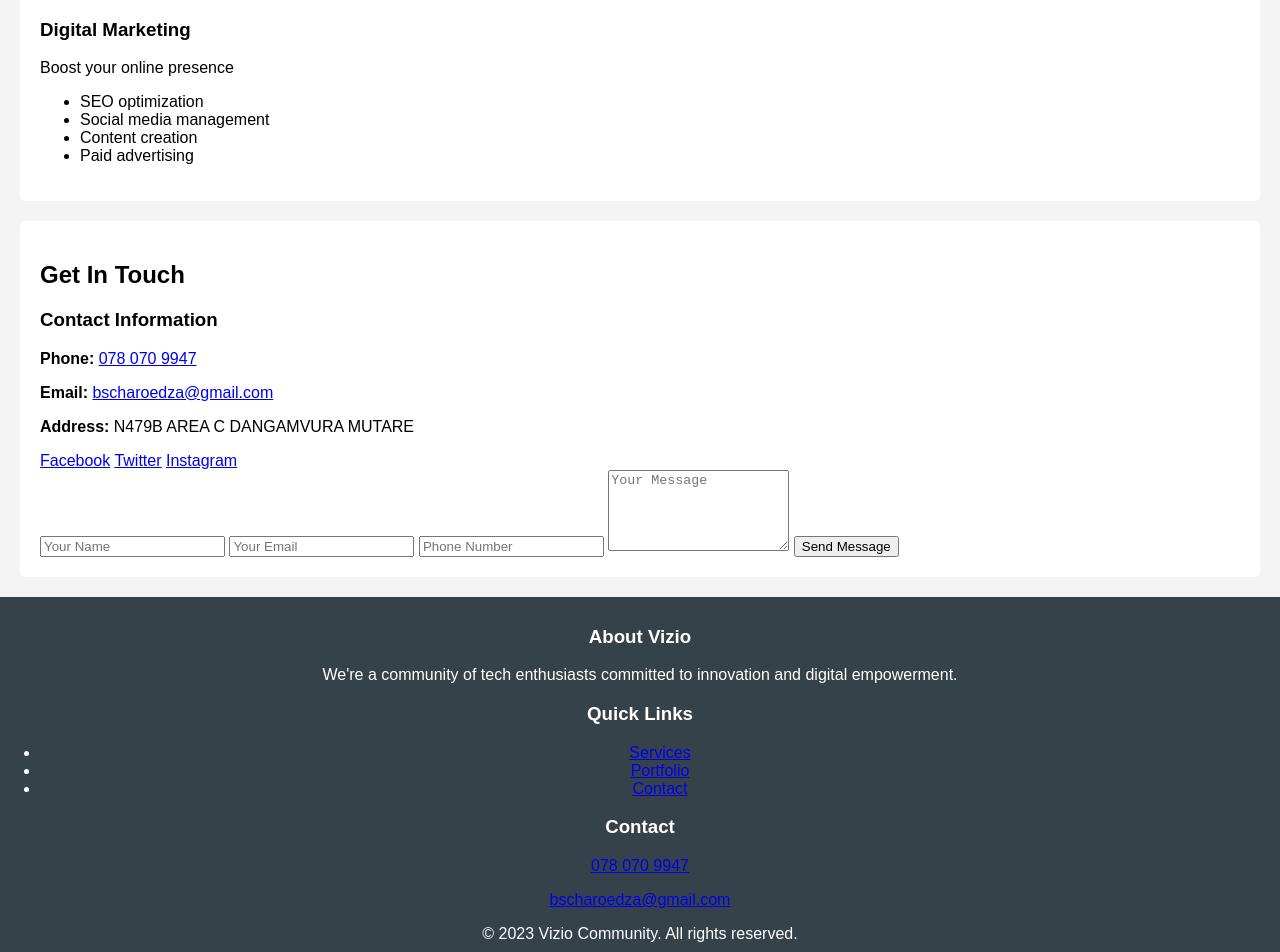
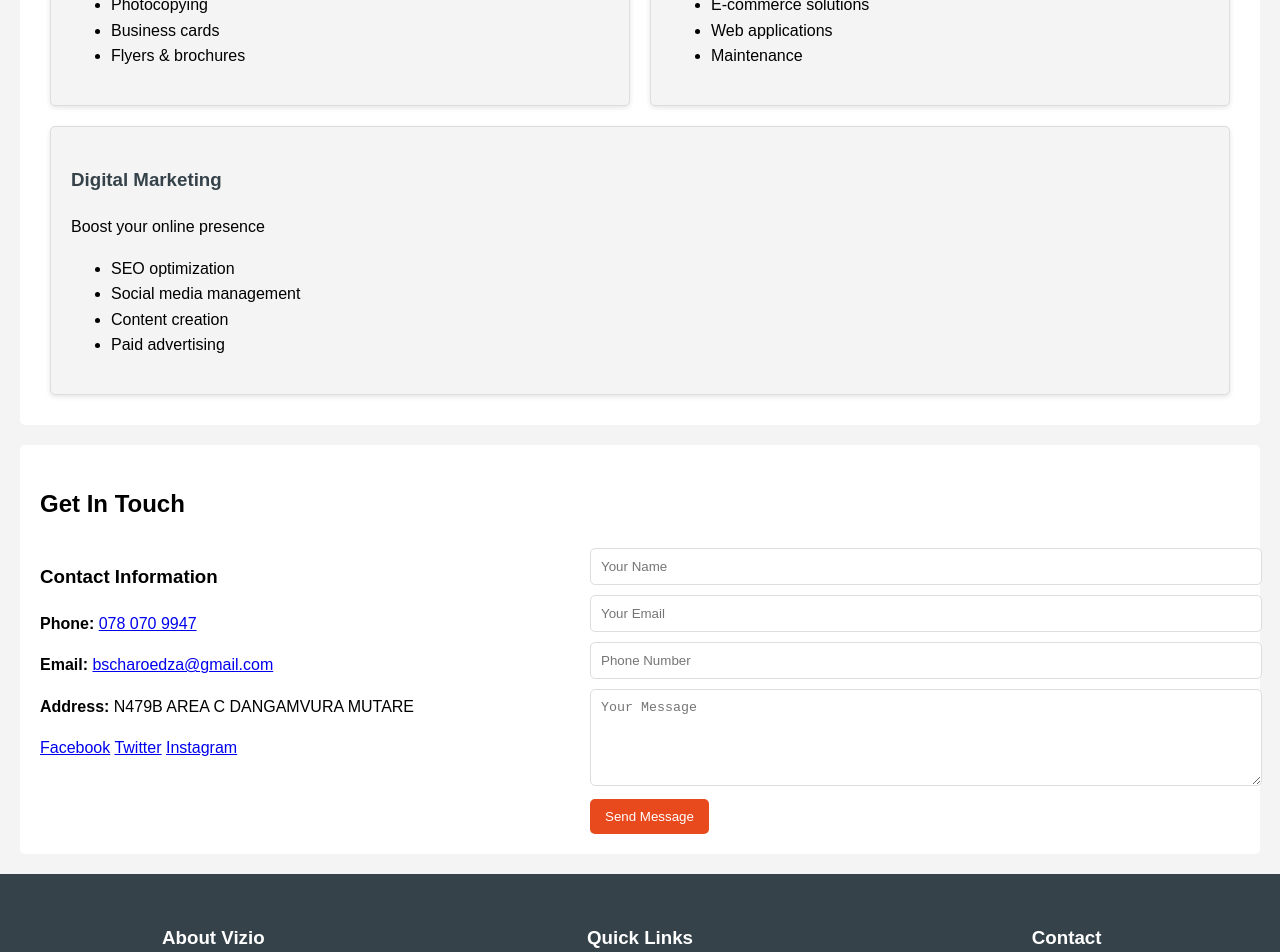
Before and after one commit to smiley-bc/vizio-community, a plain HTML site: page index.html in a window 1280 px wide. Shown: the part 800-1752 px from the top of the page. Drawn offline with Linux system fonts and the light colour scheme; a script that the page names is missing.

Commit message:
Update styles.css

```diff
--- a/styles.css
+++ b/styles.css
@@ -22,6 +22,48 @@ nav {
     padding: 10px 0;
 }
 
+
+/* General Styles */
+body {
+    font-family: Arial, sans-serif;
+    margin: 0;
+    padding: 0;
+    background-color: #f4f4f4;
+    line-height: 1.6;
+}
+
+header {
+    background: #35424a;
+    color: #ffffff;
+    padding: 40px 0;
+    text-align: center;
+}
+
+.logo {
+    width: 150px;
+}
+
+.tagline {
+    font-size: 1.2em;
+    margin: 10px 0;
+}
+
+.cta-button {
+    display: inline-block;
+    padding: 10px 20px;
+    background: #e8491d;
+    color: #ffffff;
+    text-decoration: none;
+    border-radius: 5px;
+    margin-top: 15px;
+}
+
+nav {
+    background: #35424a;
+    color: #ffffff;
+    padding: 10px 0;
+}
+
 nav ul {
     list-style: none;
     padding: 0;
@@ -37,19 +79,120 @@ nav a {
     text-decoration: none;
 }
 
-section {
+/* Services Section */
+.services-section {
     padding: 20px;
     margin: 20px;
     background: #ffffff;
     border-radius: 5px;
 }
 
+.services-grid {
+    display: flex;
+    justify-content: space-around;
+    flex-wrap: wrap;
+}
+
+.service-card {
+    background: #f4f4f4;
+    border: 1px solid #ddd;
+    border-radius: 5px;
+    padding: 20px;
+    margin: 10px;
+    flex: 1 1 30%; /* Flex-grow, flex-shrink, flex-basis */
+    box-shadow: 0 2px 5px rgba(0, 0, 0, 0.1);
+}
+
+.service-card h3 {
+    color: #35424a;
+}
+
+/* Contact Section */
+.contact-section {
+    padding: 20px;
+    margin: 20px;
+    background: #ffffff;
+    border-radius: 5px;
+}
+
+.contact-container {
+    display: flex;
+    justify-content: space-between;
+    flex-wrap: wrap;
+}
+
+.contact-info {
+    flex: 1 1 40%;
+    margin-right: 20px;
+}
+
+.contact-form {
+    flex: 1 1 50%;
+}
+
+.contact-form input,
+.contact-form textarea {
+    width: 100%;
+    padding: 10px;
+    margin: 5px 0;
+    border: 1px solid #ddd;
+    border-radius: 5px;
+}
+
+.contact-form button {
+    padding: 10px 15px;
+    background: #e8491d;
+    color: #ffffff;
+    border: none;
+    border-radius: 5px;
+    cursor: pointer;
+}
+
+/* Footer Styles */
 footer {
-    text-align: center;
-    padding: 10px 0;
     background: #35424a;
     color: #ffffff;
-    position: relative;
-    bottom: 0;
-    width: 100%;
+    padding: 20px 0;
+    text-align: center;
 }
+
+.footer-content {
+    display: flex;
+    justify-content: space-around;
+    flex-wrap: wrap;
+}
+
+.footer-section {
+    flex: 1 1 30%;
+    margin: 10px;
+}
+
+.footer-section h3 {
+    margin-bottom: 10px;
+}
+
+.footer-section a {
+    color: #ffffff;
+    text-decoration: none;
+}
+
+.copyright {
+    margin-top: 20px;
+}
+
+/* Responsive Styles */
+@media (max-width: 768px) {
+    .services-grid {
+        flex-direction: column;
+        align-items: center;
+    }
+
+    .contact-container {
+        flex-direction: column;
+    }
+
+    .contact-info {
+        margin-right: 0;
+        margin-bottom: 20px;
+    }
+}
```
